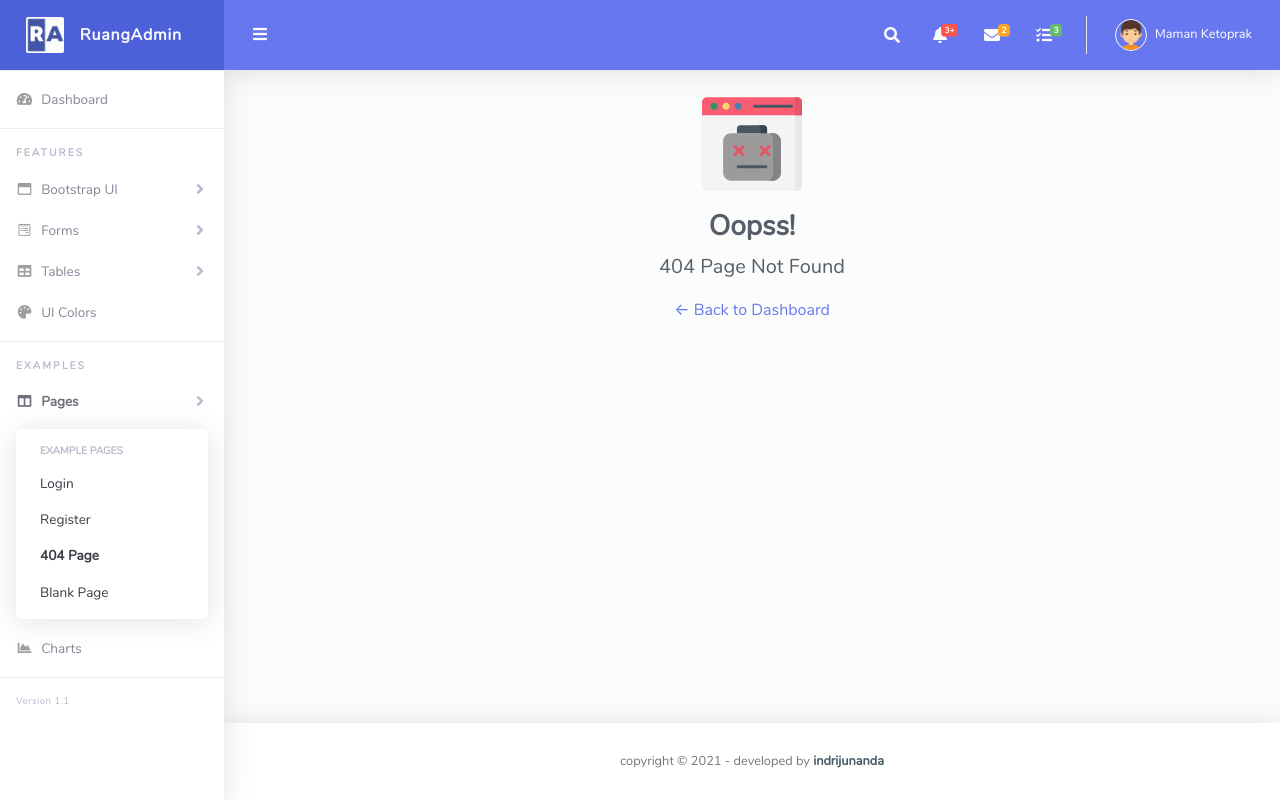
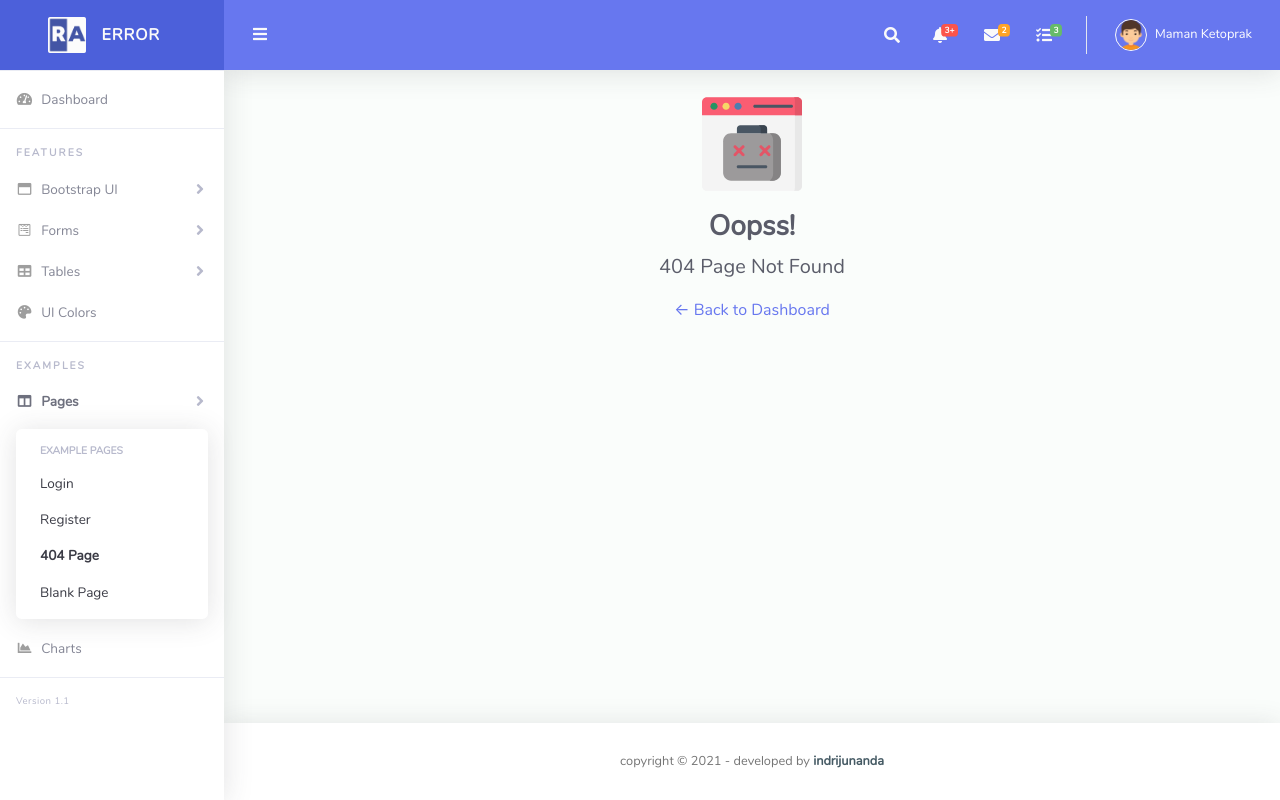
Before and after one commit to kaniazh/Ikan, a plain HTML site: page 404.html in a window 1280 px wide. Drawn offline with Linux system fonts and the light colour scheme.

Commit message:
modified:   404.html

```diff
--- a/404.html
+++ b/404.html
@@ -22,7 +22,7 @@
         <div class="sidebar-brand-icon">
           <img src="img/logo/logo2.png">
         </div>
-        <div class="sidebar-brand-text mx-3">RuangAdmin</div>
+        <div class="sidebar-brand-text mx-3">ERROR</div>
       </a>
       <hr class="sidebar-divider my-0">
       <li class="nav-item">
```
